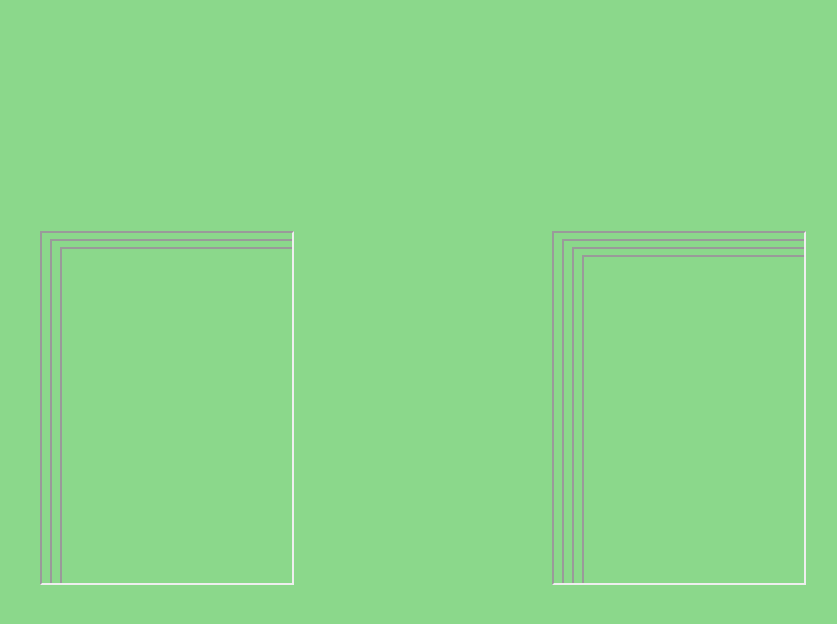
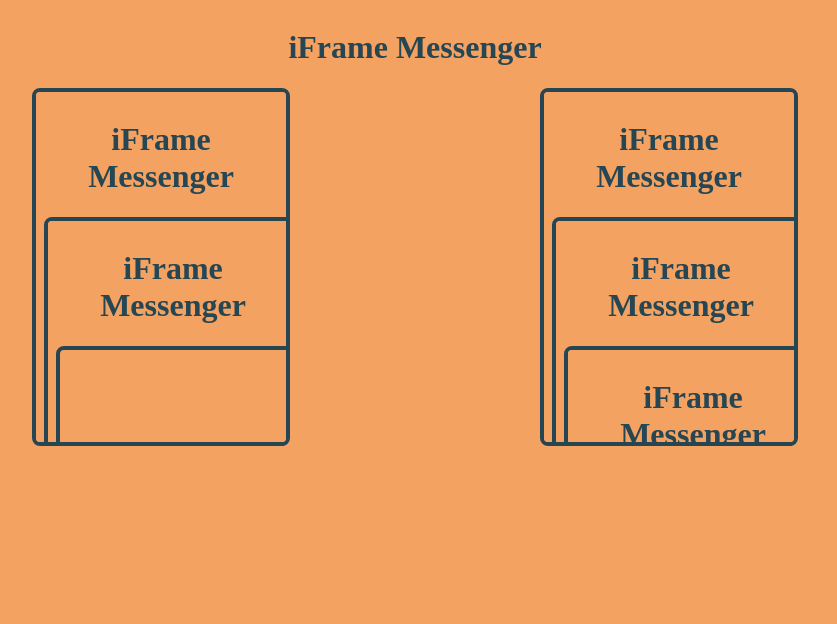
Before and after one commit to GroovyHooked/postMessage, a plain HTML site: page postMessage_parent/index.html in a window 1280 px wide. Shown: the whole page, without its empty margins (225-1062 px from the left). Drawn offline with Linux system fonts and the light colour scheme.

Commit message:
Bit of styling

```diff
--- a/postMessage_iframe1/style.css
+++ b/postMessage_iframe1/style.css
@@ -1,20 +1,34 @@
 body {
-  background-color: rgb(163, 163, 218);
+  background-color: #E9C46A;
 }
+
 .container {
   height: 100vh;
   display:flex;
   flex-direction: column;
   justify-content: space-around;
 }
+
 .display{
-  width: 90%;
+  width: 97%;
   height: 100px;
   background-color: white;
   overflow: auto;
   padding: 2px;
+  margin: 0 auto;
 }
+
+h1{
+  color: #264653;
+  text-align: center;
+}
+
 p{
-  margin: 0px;
+  margin: 0;
   padding: 0;
 }
+
+#submitiframe{
+  position: relative;
+  top: -13px;
+}
--- a/postMessage_iframe2/style.css
+++ b/postMessage_iframe2/style.css
@@ -1,20 +1,34 @@
 body {
-  background-color: rgb(193, 96, 96);
+  background-color: #2A9D8F;
 }
+
 .container {
   height: 100vh;
   display:flex;
   flex-direction: column;
   justify-content: space-around;
 }
+
 .display{
-  width: 90%;
+  width: 97%;
   height: 100px;
   background-color: white;
   overflow: auto;
   padding: 2px;
+  margin: 0 auto;
 }
+
+h1{
+  color: #264653;
+  text-align: center;
+}
+
 p{
   margin: 0;
   padding: 0;
 }
+
+#submitiframe{
+  position: relative;
+  top: -13px;
+}
--- a/postMessage_parent/index.html
+++ b/postMessage_parent/index.html
@@ -8,6 +8,8 @@
   <title>Post Message exercice</title>
 </head>
 <body>
+  <div class="container">
+    <h1 class="title">iFrame Messenger</h1>
     <iframe
       id='iframe1'
       frameborder='1'
@@ -24,6 +26,7 @@
       height="350"
       src="http://127.0.0.1:5502/index.html">
   </iframe>
+  </div>
 <script src="script.js"></script>
 </body>
 </html>
--- a/postMessage_parent/style.css
+++ b/postMessage_parent/style.css
@@ -1,8 +1,21 @@
 body {
-  height: 100vh;;
-  width: 100vw;
-  background-color: rgb(139, 216, 139);
+  background-color: #F4A261;
+}
+
+.container{
   display: flex;
   justify-content: space-evenly;
   align-items: center;
+  flex-wrap: wrap;
 }
+
+h1{
+  flex-basis: 100%;
+  text-align: center;
+  color: #264653;
+}
+
+iframe{
+  border: 4px solid #264653;
+  border-radius: 8px;
+}
```
Lines whose indentation alone changed are shown as unchanged.
